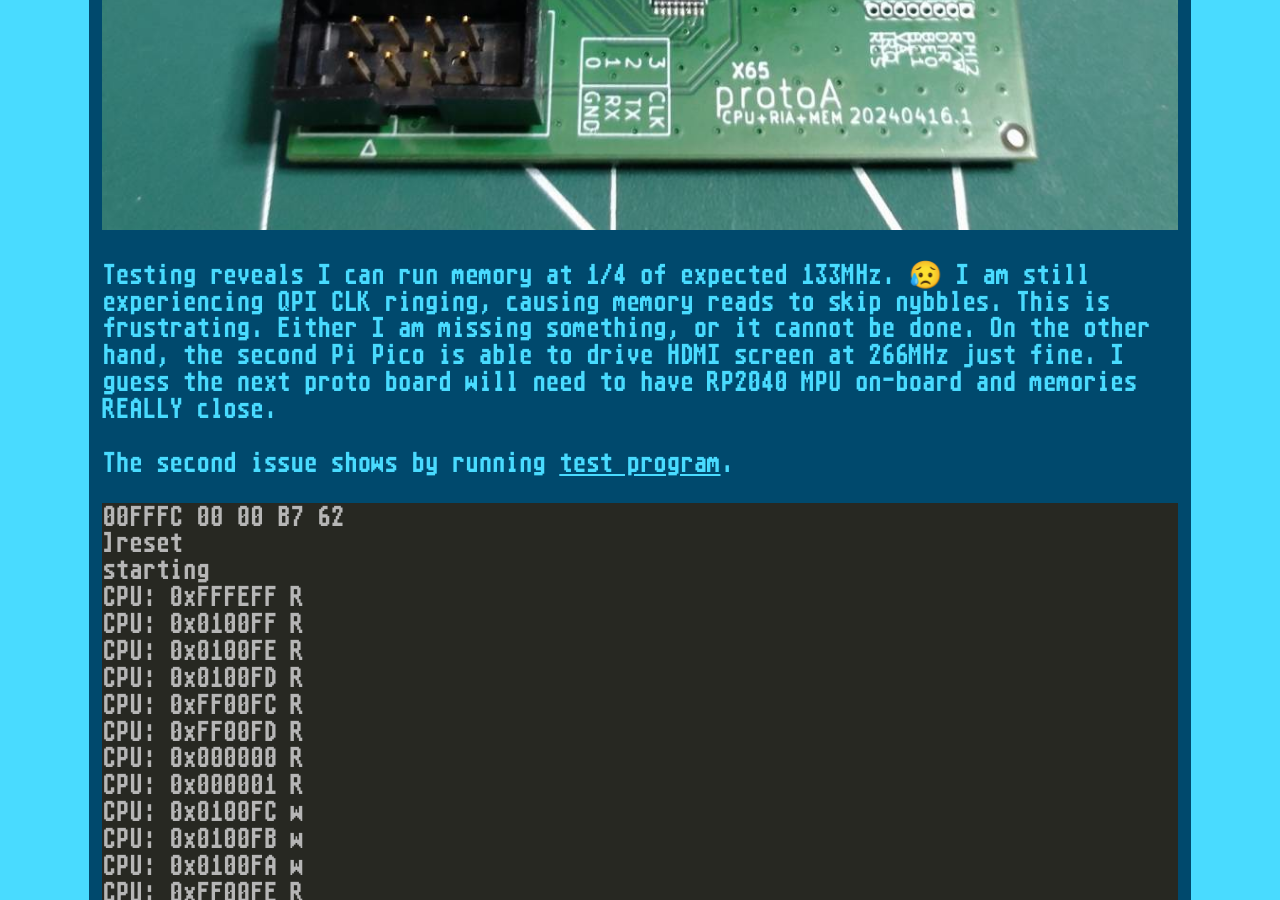
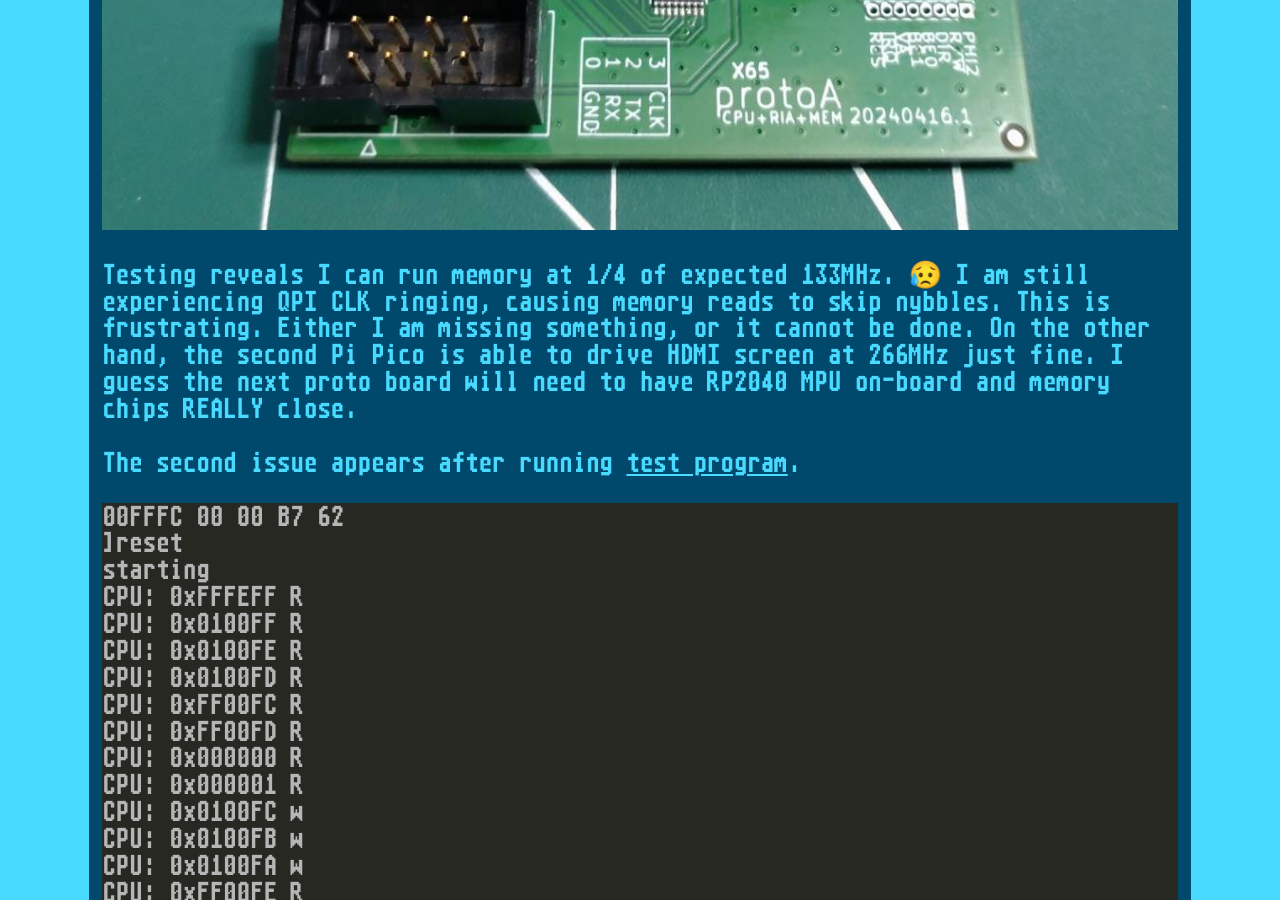
Before and after one commit to X65/x65.github.io, a Jekyll site: the page built from _posts/2024-05-09-protoA-board-arrived.md, in a window 1280 px wide and 900 px high, scrolled down 2566 px. Built offline with Jekyll 4.4.1, drawn with Linux system fonts in a browser that asks for light colours; some web fonts are replaced; some of the changed text lies outside the part shown.

Commit message:
Fix style issues in protoA news

````diff
--- a/_posts/2024-05-09-protoA-board-arrived.md
+++ b/_posts/2024-05-09-protoA-board-arrived.md
@@ -24,9 +24,9 @@ Testing reveals I can run memory at 1/4 of expected 133MHz. 😥
 I am still experiencing QPI CLK ringing, causing memory reads to skip nybbles.
 This is frustrating. Either I am missing something, or it cannot be done.
 On the other hand, the second Pi Pico is able to drive HDMI screen at 266MHz just fine.
-I guess the next proto board will need to have RP2040 MPU on-board and memories REALLY close.
+I guess the next proto board will need to have RP2040 MPU on-board and memory chips REALLY close.
 
-The second issue shows by running [test program]({% post_url 2024-03-10-CPU-running %}).
+The second issue appears after running [test program]({% post_url 2024-03-10-CPU-running %}).
 
 ```console
 00FFFC 00 00 B7 62
````
Also changed, not shown: other parts of _posts/2024-05-09-protoA-board-arrived.md (+1 -1 lines).
